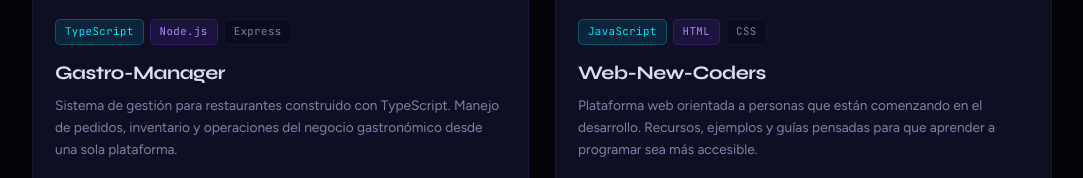
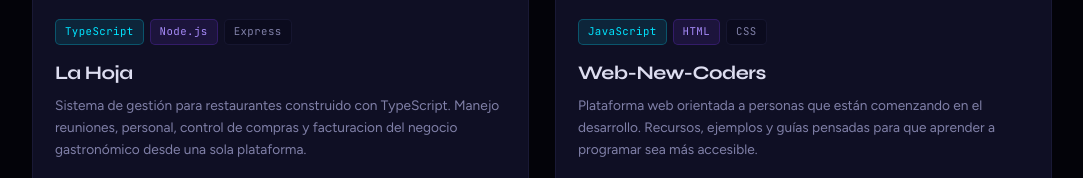
Before and after one commit to anthony-propuestas/PORTAFOLIO, a plain HTML site: page index.html in a window 1280 px wide. Shown: the part 1492-1670 px from the top of the page, without its empty margins (98-1181 px from the left). Drawn offline with Linux system fonts and the light colour scheme; animation ran at ten frames a second.

Commit message:
actualizacion

```diff
--- a/index.html
+++ b/index.html
@@ -144,10 +144,10 @@
             <span class="tag tv">Node.js</span>
             <span class="tag">Express</span>
           </div>
-          <h3 class="card-title">Gastro-Manager</h3>
-          <p class="card-desc">Sistema de gestión para restaurantes construido con TypeScript. Manejo de pedidos, inventario y operaciones del negocio gastronómico desde una sola plataforma.</p>
+          <h3 class="card-title">La Hoja</h3>
+          <p class="card-desc">Sistema de gestión para restaurantes construido con TypeScript. Manejo reuniones, personal, control de compras y facturacion del negocio gastronómico desde una sola plataforma.</p>
           <div class="card-btns">
-            <a href="https://gastro-manager.anthony-propuestas.workers.dev" target="_blank" rel="noopener" class="btn-card btn-demo">
+            <a href="https://www.lahoja.org/" target="_blank" rel="noopener" class="btn-card btn-demo">
               <svg width="11" height="11" viewBox="0 0 24 24" fill="none" stroke="currentColor" stroke-width="2.5"><path d="M18 13v6a2 2 0 0 1-2 2H5a2 2 0 0 1-2-2V8a2 2 0 0 1 2-2h6"/><polyline points="15 3 21 3 21 9"/><line x1="10" y1="14" x2="21" y2="3"/></svg>
               Visitar página
             </a>
@@ -351,7 +351,7 @@
       </a>
 
       <!-- Twitter / X -->
-      <a href="https://twitter.com/tunombre" target="_blank" rel="noopener"
+      <a href="https://x.com/walker_anthony_" target="_blank" rel="noopener"
          class="s-link r-scale" style="--sc:#1d9bf0;--sc-rgb:29,155,240;transition-delay:.3s">
         <div class="s-icon">
           <svg width="26" height="26" viewBox="0 0 24 24" fill="currentColor">
```
